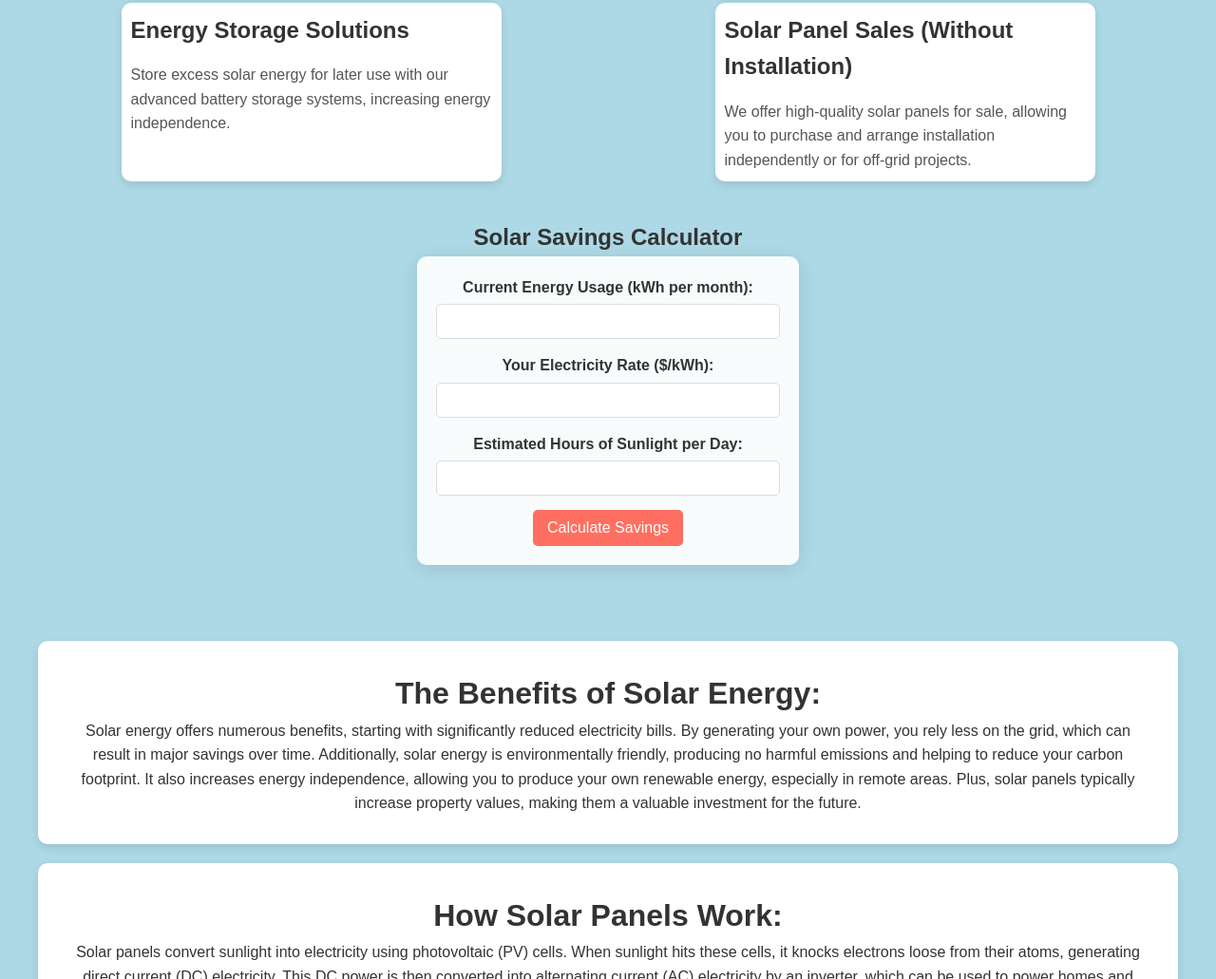
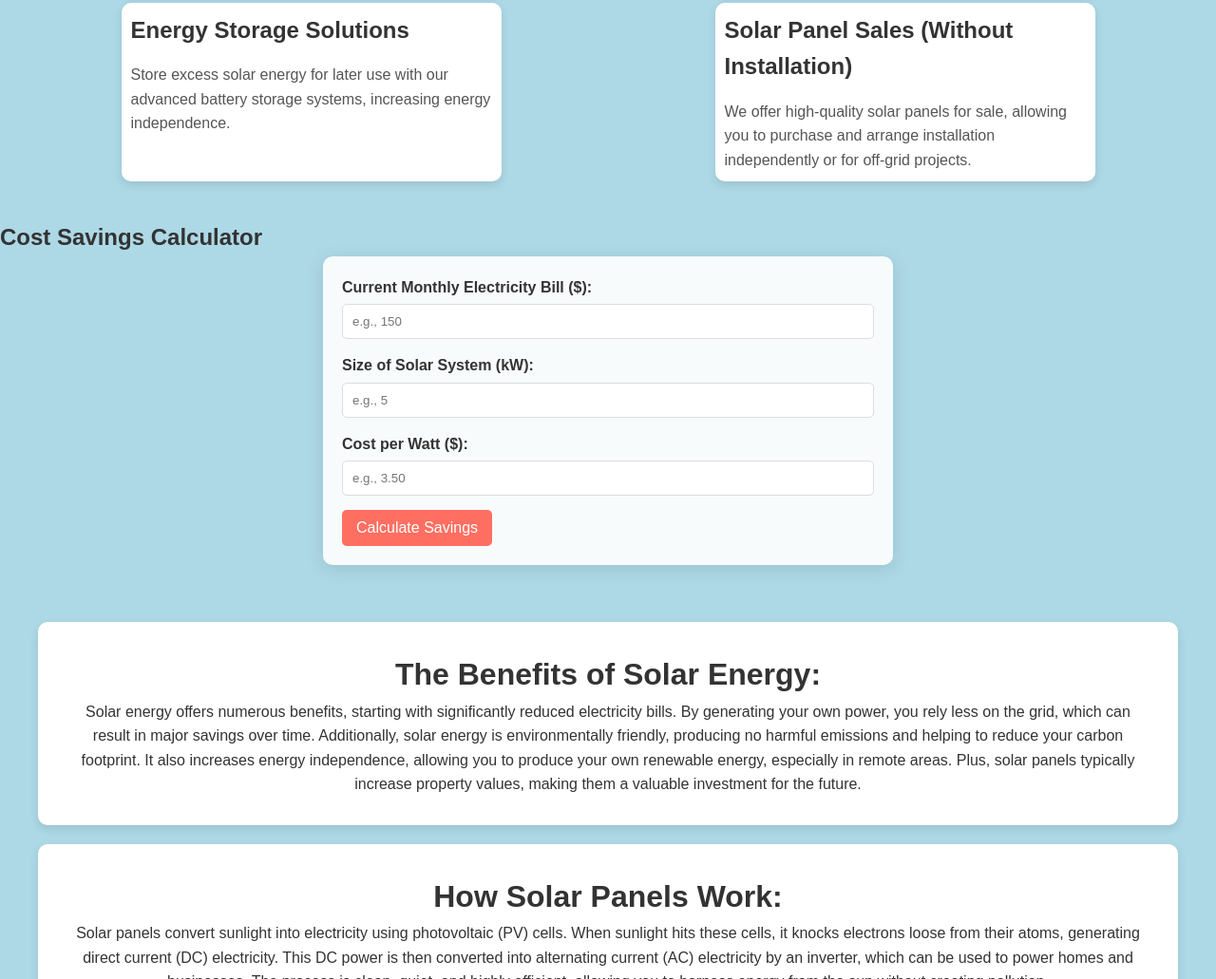
Before and after one commit to amanikira/infinicsolar, a plain HTML site: page index.html in a window 1280 px wide. Shown: the part 1325-2356 px from the top of the page at 95% size. Drawn offline with Linux system fonts and the light colour scheme.

Commit message:
fixed calculator index.html

```diff
--- a/index.html
+++ b/index.html
@@ -58,22 +58,23 @@
     </section>
 
     <!-- Cost Savings Calculator Section -->
-    <section id="calculator" class="calculator-section">
-        <h2>Solar Savings Calculator</h2>
+    <section id="calculator-section">
+        <h2>Cost Savings Calculator</h2>
         <form id="calculator-form">
-            <label for="usage">Current Energy Usage (kWh per month):</label>
-            <input type="number" id="usage" name="usage" required>
+            <label for="monthly-bill">Current Monthly Electricity Bill ($):</label>
+            <input type="number" id="monthly-bill" placeholder="e.g., 150" required>
 
-            <label for="rate">Your Electricity Rate ($/kWh):</label>
-            <input type="number" id="rate" name="rate" required>
+            <label for="solar-system-size">Size of Solar System (kW):</label>
+            <input type="number" id="solar-system-size" placeholder="e.g., 5" required>
 
-            <label for="sunlight">Estimated Hours of Sunlight per Day:</label>
-            <input type="number" id="sunlight" name="sunlight" required>
+            <label for="cost-per-watt">Cost per Watt ($):</label>
+            <input type="number" id="cost-per-watt" placeholder="e.g., 3.50" required>
 
             <button type="button" onclick="calculateSavings()">Calculate Savings</button>
         </form>
-
-        <p id="result"></p>
+        <div id="result">
+            <!-- Result will be displayed here -->
+        </div>
     </section>
 
     <!-- Blog Section -->
```
